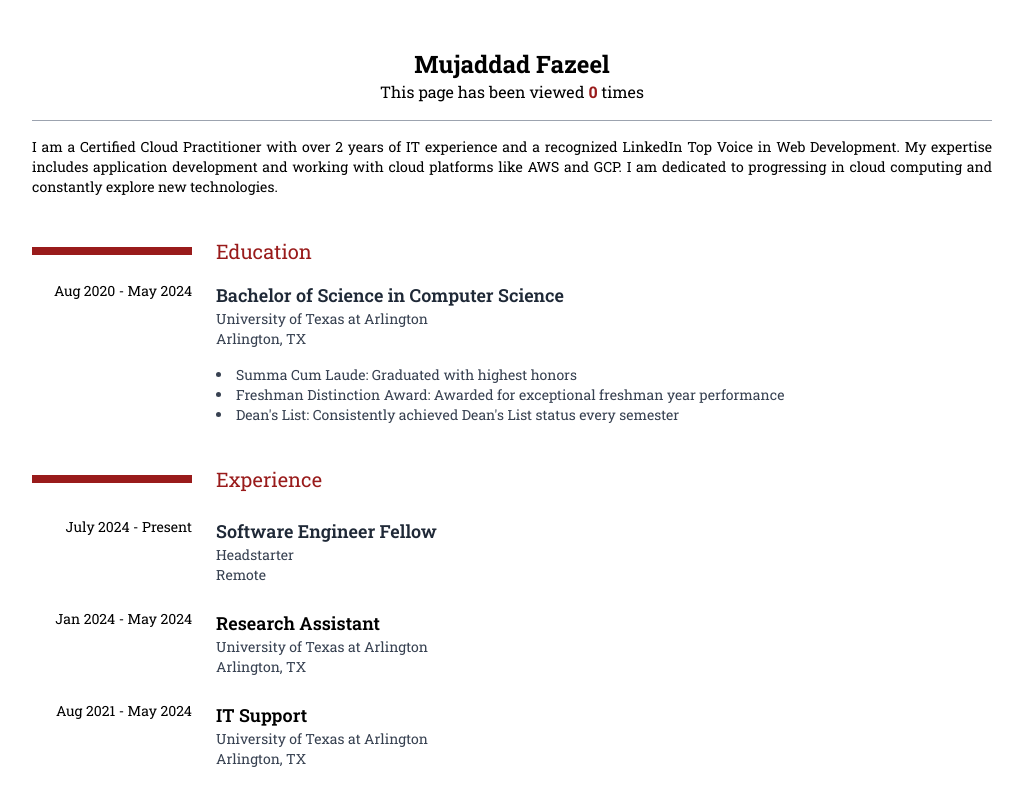
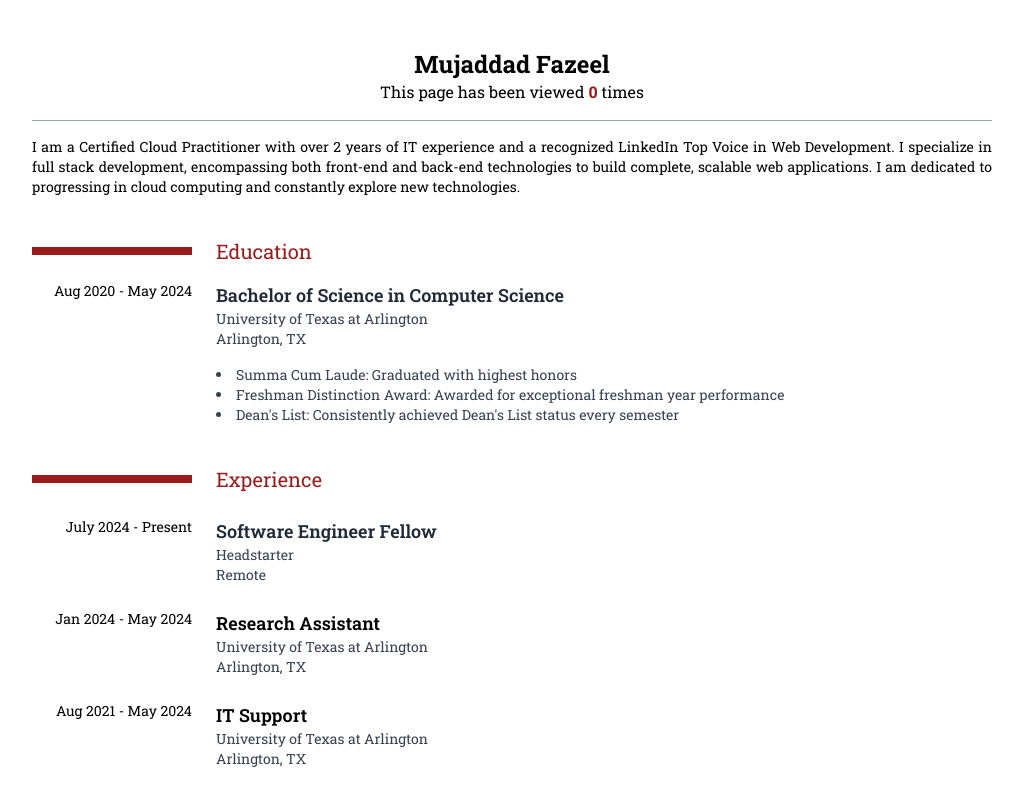
Before and after one commit to m-fazeel/the-cloud-challenge, a Vue app in the folder resume-website/: page / in a window 1280 px wide. Shown: the top 795 px of the page, without its empty margins (128-1151 px from the left). Built offline with nearby package versions, Linux system fonts and the light colour scheme; no server answers; a web font is replaced by a local one.

Commit message:
bug fixes

```diff
--- a/resume-website/src/App.vue
+++ b/resume-website/src/App.vue
@@ -14,7 +14,7 @@
       <hr class="mb-4 w-full border-gray-400" />
 
       <section class="mb-10 text-justify text-sm">
-        I am a Certified Cloud Practitioner with over 2 years of IT experience and a recognized LinkedIn Top Voice in Web Development. My expertise includes application development and working with cloud platforms like AWS and GCP. I am dedicated to progressing in cloud computing and constantly explore new technologies.
+        I am a Certified Cloud Practitioner with over 2 years of IT experience and a recognized LinkedIn Top Voice in Web Development. I specialize in full stack development, encompassing both front-end and back-end technologies to build complete, scalable web applications. I am dedicated to progressing in cloud computing and constantly explore new technologies.
       </section>
 
             <!-- Education -->
```
